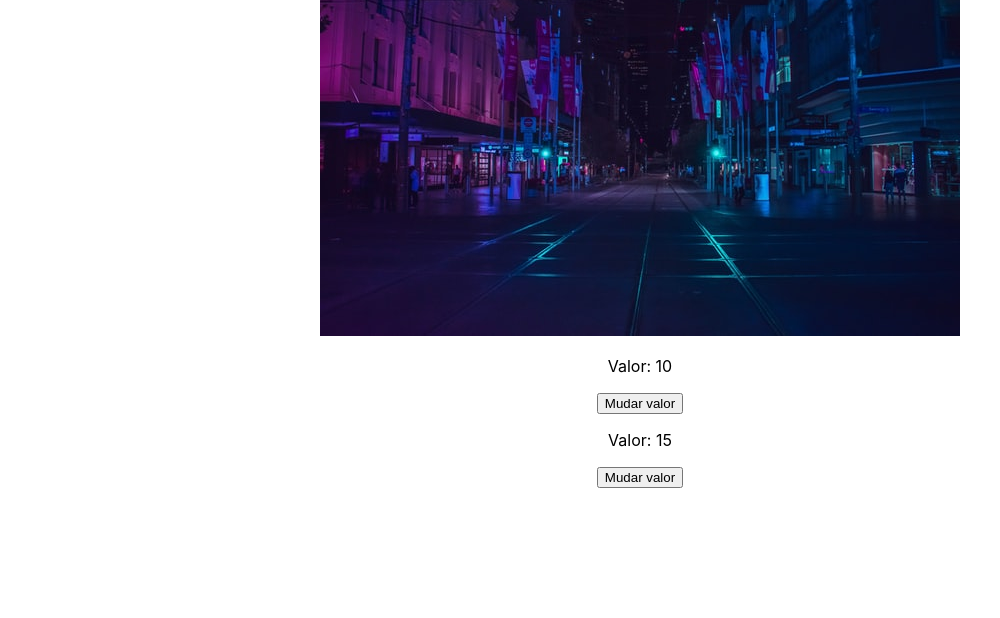
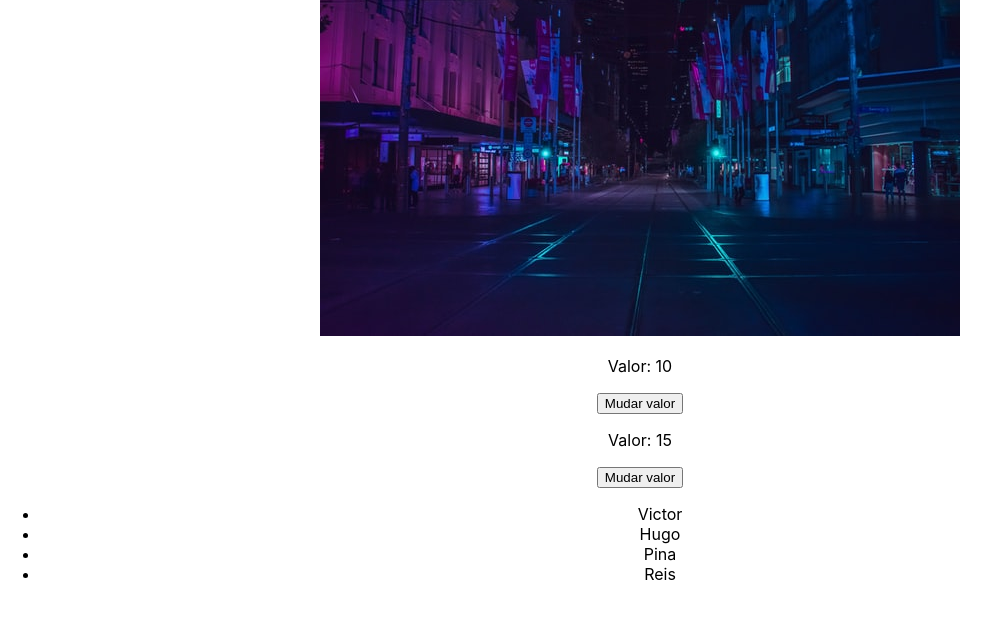
Before and after one commit to TorugoJS/estudos_react_udemy, a React (Create React App) app: page / in a window 1280 px wide. Shown: the part 604-1222 px from the top of the page, without its empty margins (0-1000 px from the left). Built offline with nearby package versions, Linux system fonts and the light colour scheme.

Commit message:
estudos_react

```diff
--- a/src/App.js
+++ b/src/App.js
@@ -2,6 +2,7 @@
 import './App.css';
 
 import city from './assets/city.jpg'
+import ListRender from './components/ListRender';
 import ManageData from './components/ManageData';
 
 // import FirstComponent from './assets/components/FirstComponent';
@@ -24,6 +25,7 @@
           <img src={city} alt="city" />
         </div>
         <ManageData />
+        <ListRender />
       </div>
 
 
--- /dev/null
+++ b/src/components/ListRender.js
@@ -0,0 +1,18 @@
+import { useState } from 'react'
+
+const ListRender = () => {
+
+    const [list] = useState(["Victor", "Hugo", "Pina", "Reis"])
+
+    return (
+        <div>
+            <ul>
+                {list.map((item) => (
+                    <li>{item}</li>
+                ))}
+            </ul>
+        </div>
+    )
+}
+
+export default ListRender;
```
